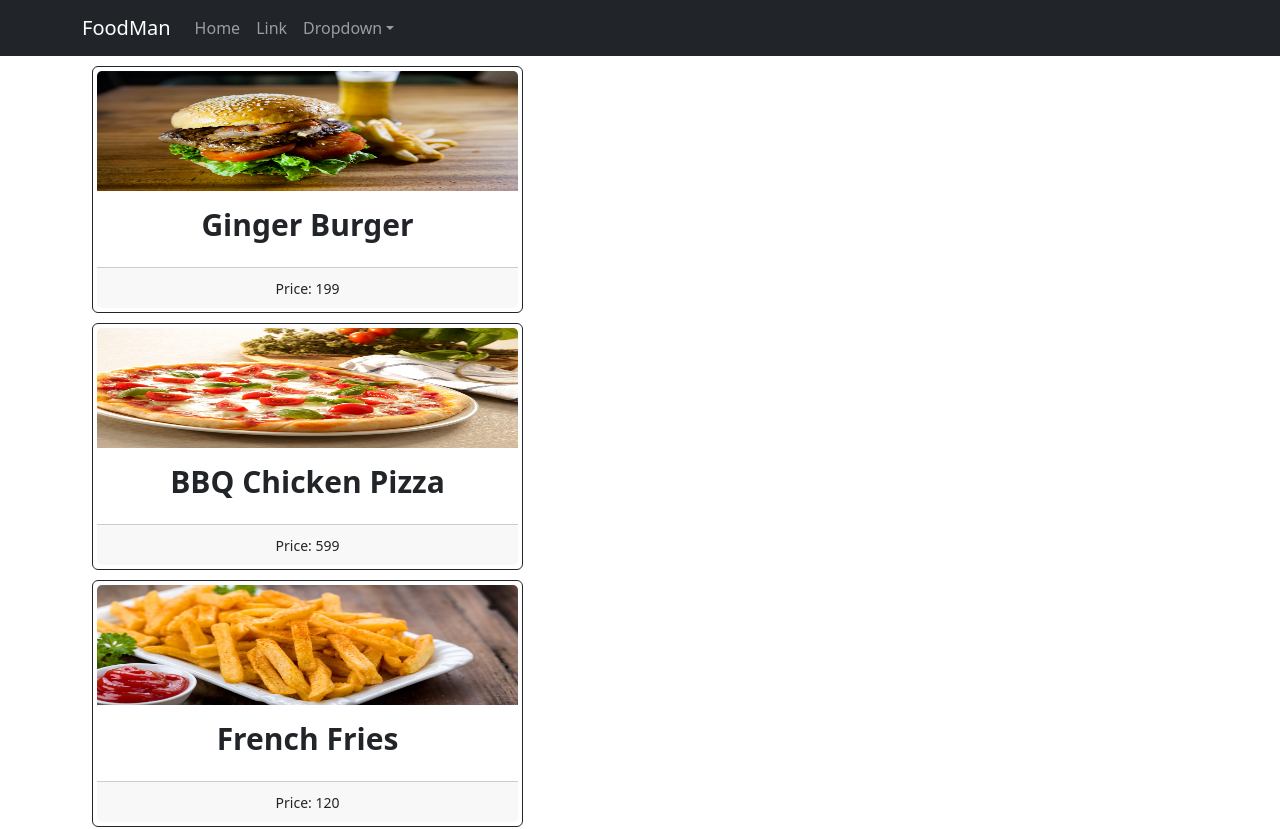
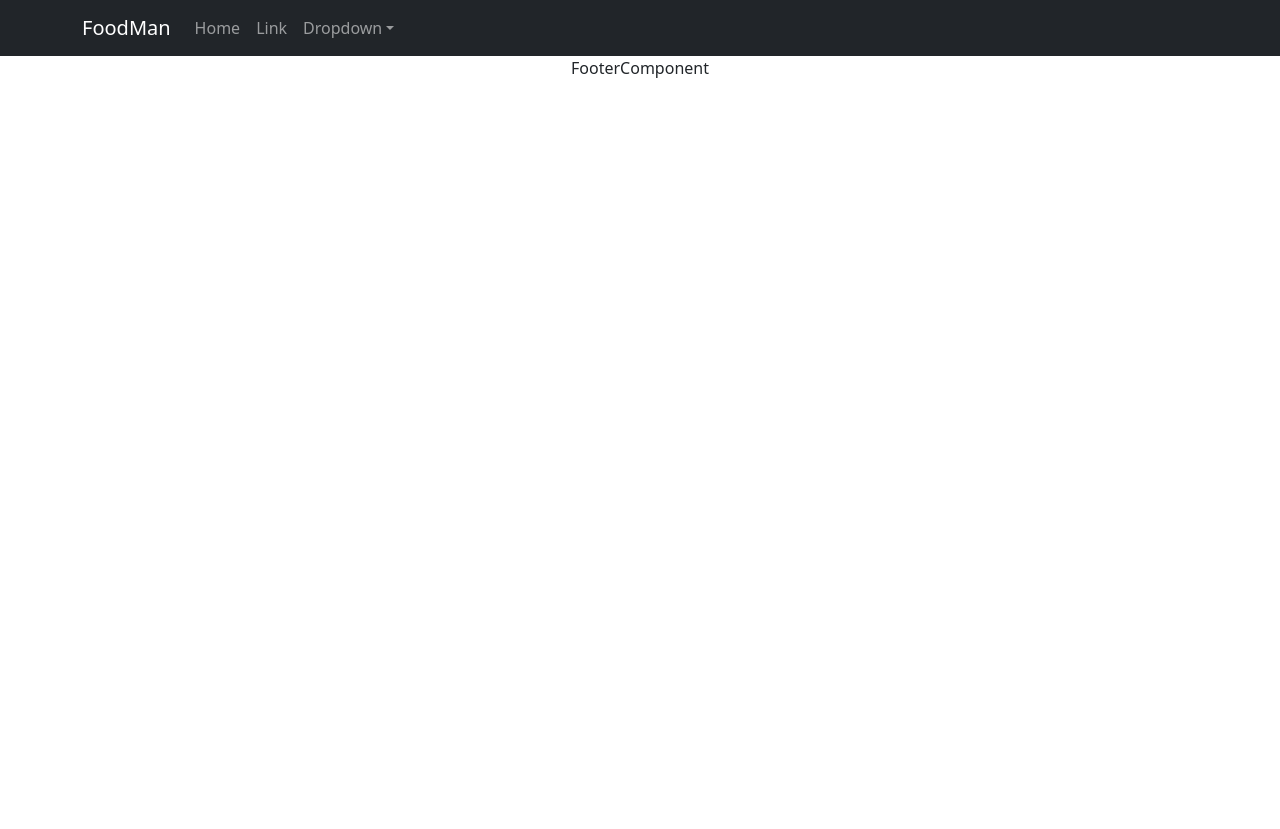
Before and after one commit to khan-91/FoodMan, a React (Create React App) app: page /contact in a window 1280 px wide. Shown: the top 829 px of the page. After the commit the page ends 800 px from the top, so only its background shows below. Built offline with nearby package versions, Linux system fonts and the light colour scheme.

Commit message:
Preparing For Router

```diff
--- a/package.json
+++ b/package.json
@@ -14,6 +14,7 @@
     "react-bootstrap": "^2.10.10",
     "react-dom": "^19.1.0",
     "react-popper": "^2.3.0",
+    "react-router-dom": "^7.6.3",
     "react-scripts": "5.0.1",
     "reactstrap": "^9.2.3",
     "web-vitals": "^2.1.4"
--- a/src/App.js
+++ b/src/App.js
@@ -1,11 +1,14 @@
 
+import { BrowserRouter } from 'react-router-dom';
 import './App.css';
 import MainComponent from './component/MainComponent';
 
 function App() {
   return (
     <div className="App">
-      <MainComponent />
+      <BrowserRouter>
+        <MainComponent />
+      </BrowserRouter>
     </div>
   );
 }
--- a/src/component/body/BodyComponent.js
+++ b/src/component/body/BodyComponent.js
@@ -1,10 +1,10 @@
 import React from 'react'
-import MenuComponent from './MenuComponent'
+
 
 const BodyComponent = () => {
   return (
     <div>
-      <MenuComponent />
+
     </div>
   )
 }
--- a/src/index.js
+++ b/src/index.js
@@ -7,9 +7,9 @@ import 'bootstrap/dist/css/bootstrap.min.css';
 
 const root = ReactDOM.createRoot(document.getElementById('root'));
 root.render(
-  <React.StrictMode>
+
     <App />
-  </React.StrictMode>
+
 );
 
 // If you want to start measuring performance in your app, pass a function
```
Also changed, not shown: src/component/body/About.jsx (added, +9 -0 lines), src/component/body/Contact.jsx (added, +11 -0 lines), src/component/body/Home.jsx (added, +11 -0 lines), 1 other file (tests, documents, lock files or other folders).
